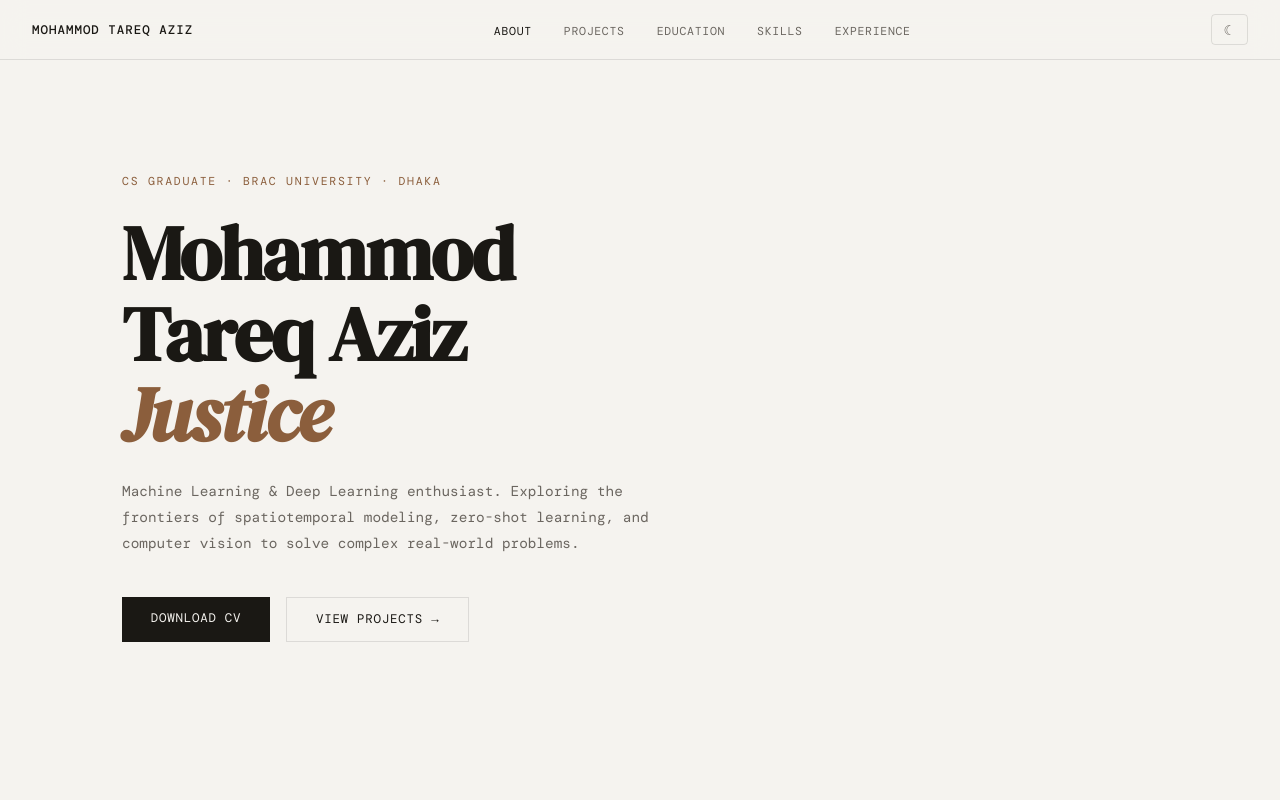
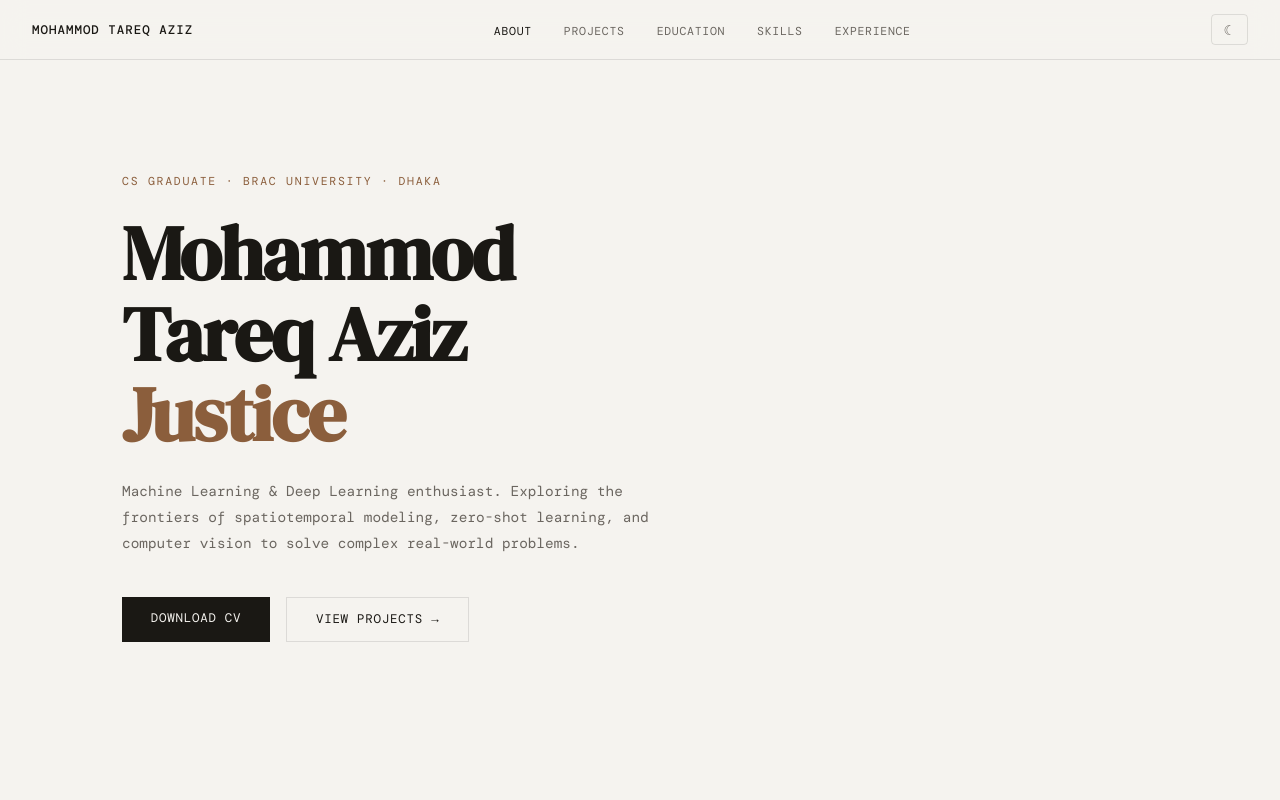
Before and after one commit to tareqaziz825/tareqaziz825, a Next.js app in the folder portfolio/: page / in a window 1280 px wide. Shown: the top 800 px of the page. Built offline with nearby package versions, Linux system fonts and the light colour scheme; a web font is replaced by a local one.

Commit message:
Update index.js

```diff
--- a/portfolio/pages/index.js
+++ b/portfolio/pages/index.js
@@ -16,7 +16,7 @@ export default function Home() {
         <h1 style={{ fontFamily: "'DM Serif Display', serif", fontSize: 'clamp(2.8rem, 6vw, 5.5rem)', lineHeight: 1.05, letterSpacing: '-0.02em', marginBottom: '1.5rem' }}>
           Mohammod<br />
           Tareq Aziz<br />
-          <em style={{ color: 'var(--accent2)' }}>Justice</em>
+          <em style={{ color: 'var(--accent2)', fontStyle: 'normal' }}>Justice</em>
         </h1>
         <p className="hero-sub">
           Machine Learning & Deep Learning enthusiast. Exploring the frontiers of spatiotemporal modeling, zero-shot learning, and computer vision to solve complex real-world problems.
```
